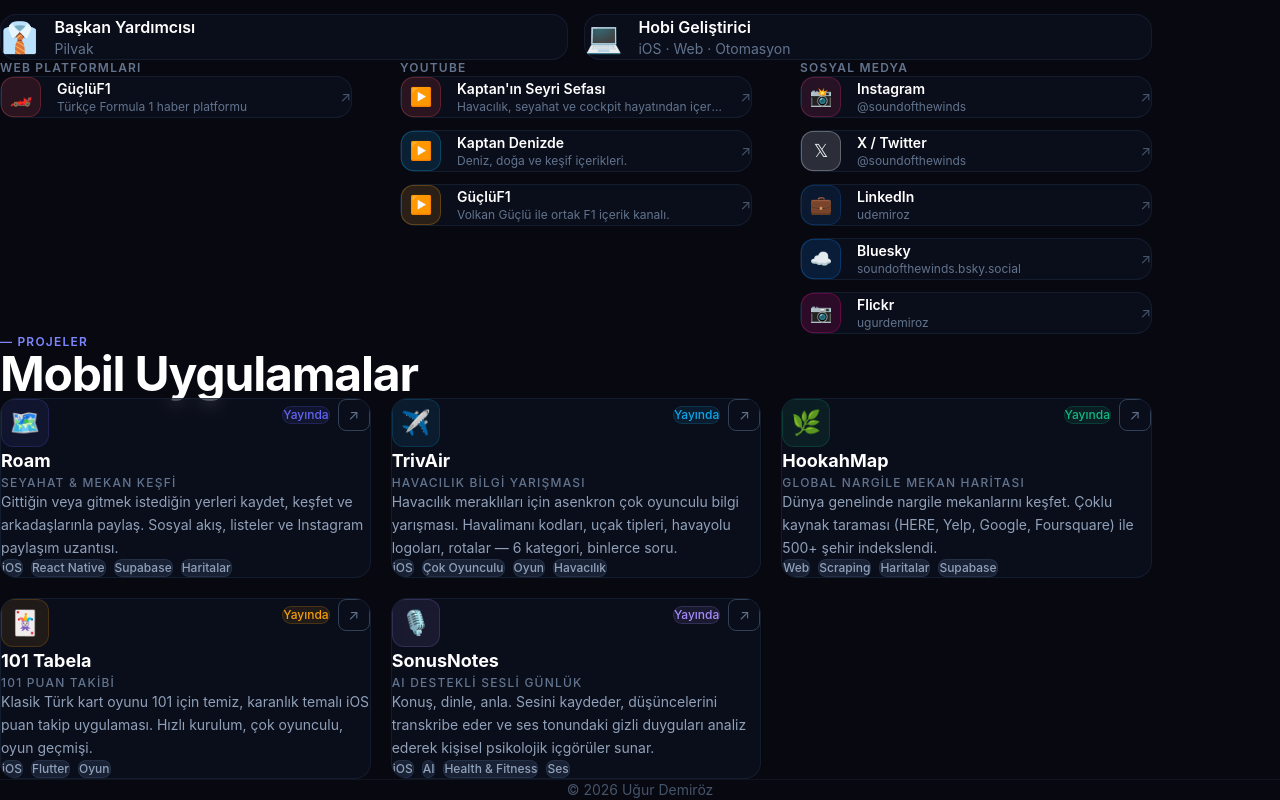
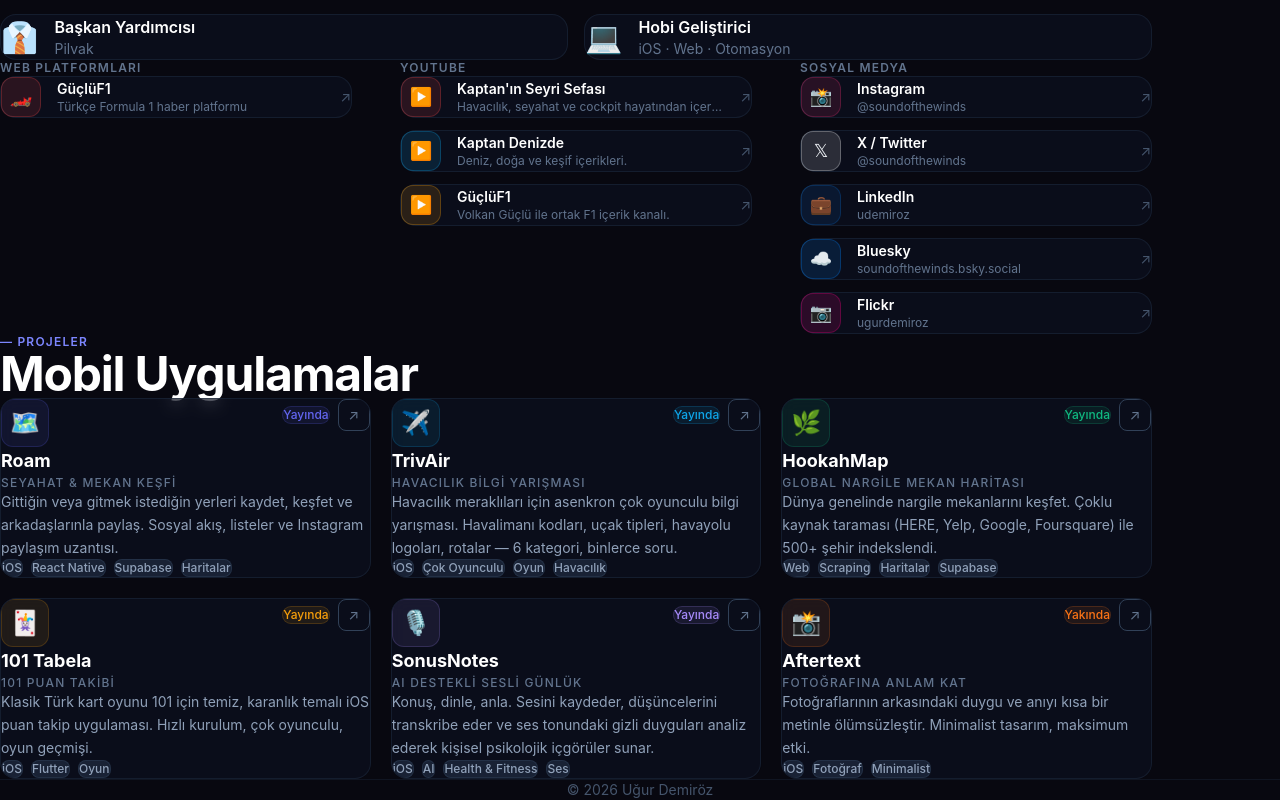
Before and after one commit to u-demiroz/ugurdemiroz, a Next.js app: page / in a window 1280 px wide. Shown: the part 912-1712 px from the top of the page. Built offline with nearby package versions, Linux system fonts and the light colour scheme.

Commit message:
feat: add Aftertext to projects

```diff
--- a/components/Projects.tsx
+++ b/components/Projects.tsx
@@ -64,6 +64,16 @@
     accent: "#a78bfa",
     emoji: "🎙️",
     status: "Yayında",
+  },
+  {
+    name: "Aftertext",
+    tagline: "Fotoğrafına Anlam Kat",
+    description: "Fotoğraflarının arkasındaki duygu ve anıyı kısa bir metinle ölümsüzleştir. Minimalist tasarım, maksimum etki.",
+    tags: ["iOS", "Fotoğraf", "Minimalist"],
+    url: "https://aftertext.app",
+    accent: "#f97316",
+    emoji: "📸",
+    status: "Yakında",
   },
 ];
 
```
